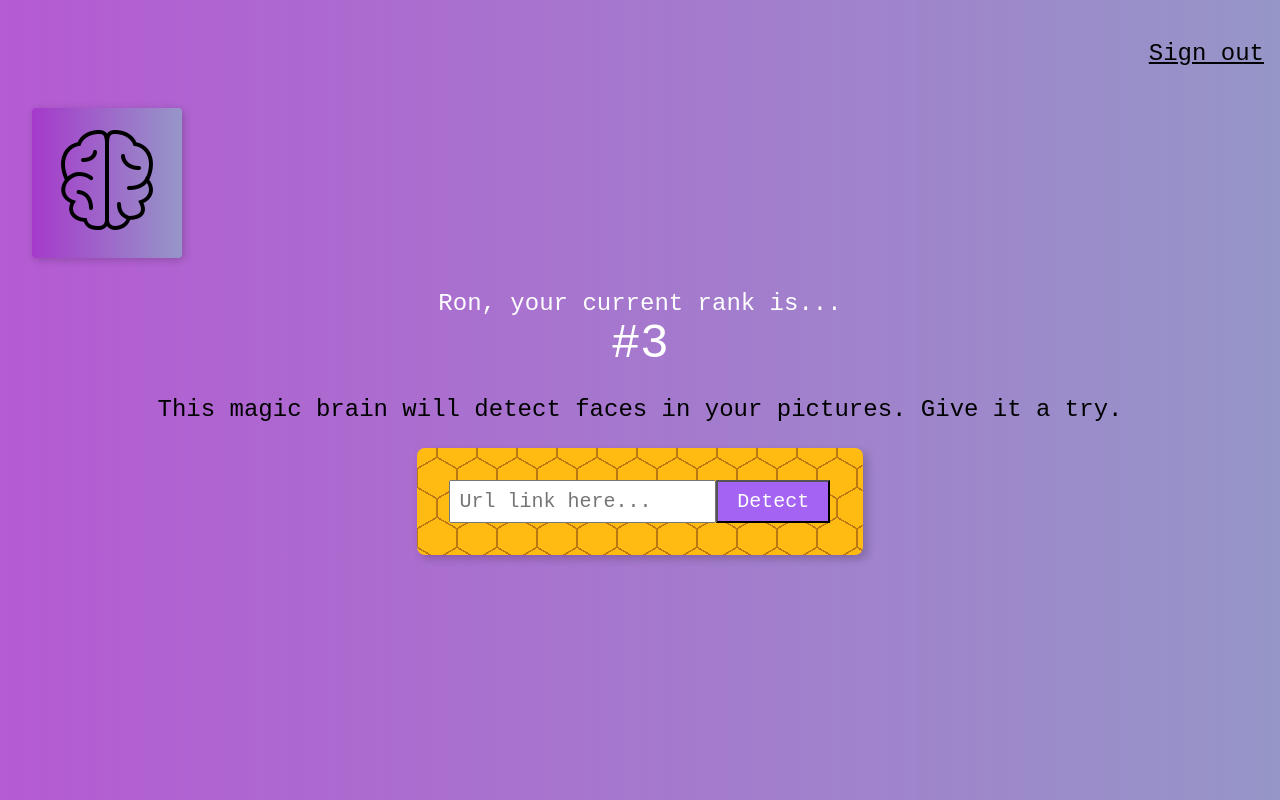
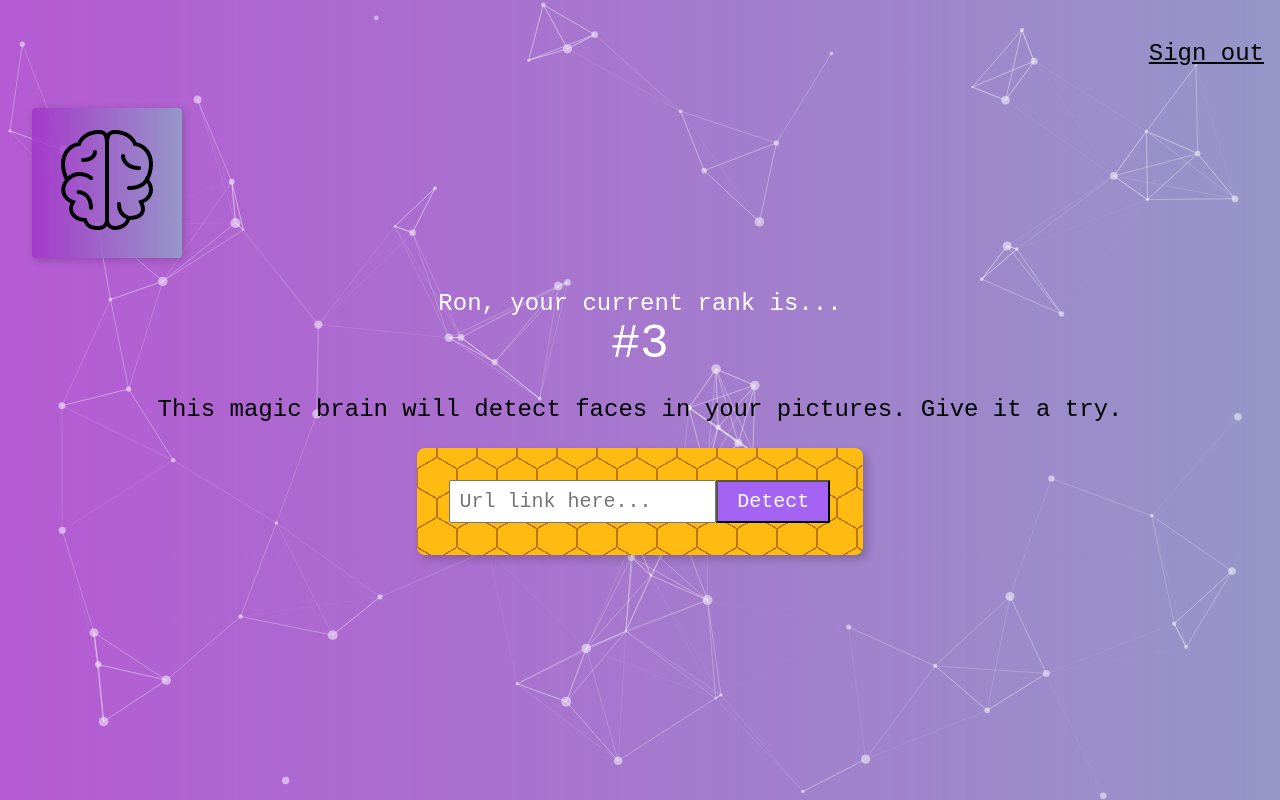
Before and after one commit to rciszewski/face-recognition-app, a React (Create React App) app: page / in a window 1280 px wide. Built offline with nearby package versions, Linux system fonts and the light colour scheme; no server answers.

Commit message:
adding particles background & attraction

```diff
--- a/src/App.js
+++ b/src/App.js
@@ -17,6 +17,83 @@ const particlesLoaded = (container) => {
   console.log(container);
 };
 
+const particlesOptions = {
+  fps_limit: 60,
+  interactivity: {
+    detect_on: "window",
+    events: {
+      onclick: { enable: true, mode: "push" },
+      onhover: {
+        enable: true,
+        mode: "attract",
+        parallax: { enable: false, force: 60, smooth: 10 }
+      },
+      resize: true
+    },
+    modes: {
+      push: { quantity: 4 },
+      attract: { distance: 200, duration: 0.4, factor: 5 }
+    }
+  },
+  particles: {
+    color: { value: "#ffffff" },
+    line_linked: {
+      color: "#ffffff",
+      distance: 150,
+      enable: true,
+      opacity: 0.4,
+      width: 1
+    },
+    move: {
+      attract: { enable: false, rotateX: 600, rotateY: 1200 },
+      bounce: false,
+      direction: "none",
+      enable: true,
+      out_mode: "out",
+      random: false,
+      speed: 2,
+      straight: false
+    },
+    number: { density: { enable: true, value_area: 800 }, value: 80 },
+    opacity: {
+      anim: { enable: false, opacity_min: 0.1, speed: 1, sync: false },
+      random: false,
+      value: 0.5
+    },
+    shape: {
+      character: {
+        fill: false,
+        font: "Verdana",
+        style: "",
+        value: "*",
+        weight: "400"
+      },
+      image: {
+        height: 100,
+        replace_color: true,
+        src: "images/github.svg",
+        width: 100
+      },
+      polygon: { nb_sides: 5 },
+      stroke: { color: "#000000", width: 0 },
+      type: "circle"
+    },
+    size: {
+      anim: { enable: false, size_min: 0.1, speed: 40, sync: false },
+      random: true,
+      value: 5
+    }
+  },
+  polygon: {
+    draw: { enable: false, lineColor: "#ffffff", lineWidth: 0.5 },
+    move: { radius: 10 },
+    scale: 1,
+    type: "none",
+    url: ""
+  },
+  retina_detect: true
+};
+
 
 class App extends Component {
   render (){
@@ -25,9 +102,9 @@ class App extends Component {
         <Particles
         className="particles"
         id="tsparticles"
-        url="http://foo.bar/particles.json"
         init={particlesInit}
         loaded={particlesLoaded}
+        options={particlesOptions}
         />
         <Navigation />
         <Logo />
```
